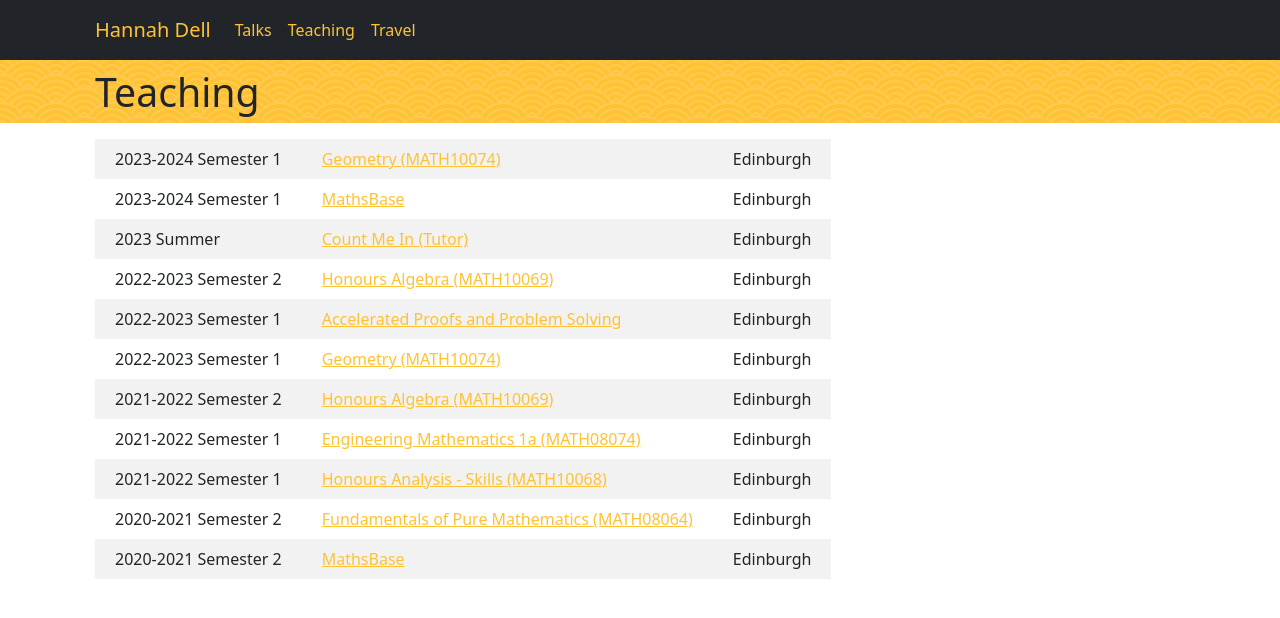
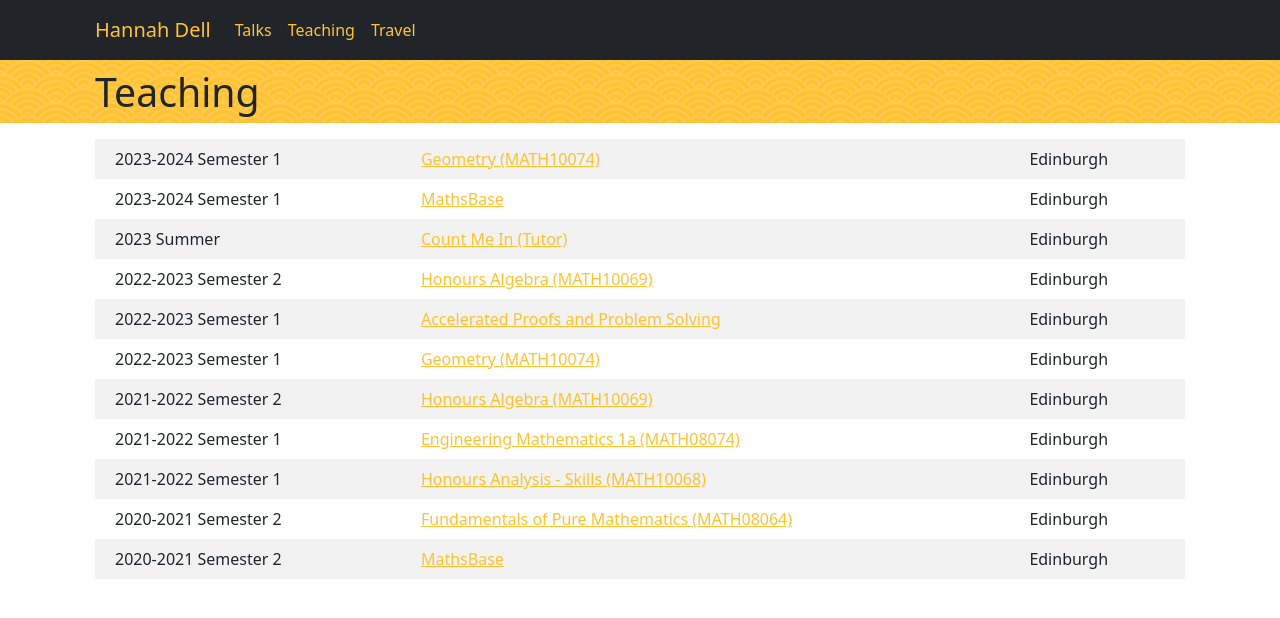
Before and after one commit to hannah-dell/hannah-dell.github.io, a React (Vite) app in the folder hannah-dell/: page /teaching in a window 1280 px wide. Shown: the top 618 px of the page. Built offline with nearby package versions, Linux system fonts and the light colour scheme.

Commit message:
Fixed table width on wide screens

```diff
--- a/hannah-dell/src/index.css
+++ b/hannah-dell/src/index.css
@@ -68,9 +68,13 @@ body a:hover {
   border-radius: 4px;
 }
 
-table {
+.table-container {
   display: block;
   overflow-x: auto;
+  width: 100%;
+}
+
+table {
   width: 100%;
 }
 
--- a/hannah-dell/src/pages/Talks.jsx
+++ b/hannah-dell/src/pages/Talks.jsx
@@ -33,11 +33,13 @@ export default function Talks() {
 
   return (
     <div className="body-container py-4">
-      <table>
-        <tbody>
-          {tableRows}
-        </tbody>
-      </table>
+      <div className="table-container">
+        <table>
+          <tbody>
+            {tableRows}
+          </tbody>
+        </table>
+      </div>
     </div>
   )
 }
--- a/hannah-dell/src/pages/Teaching.jsx
+++ b/hannah-dell/src/pages/Teaching.jsx
@@ -28,11 +28,13 @@ export default function Teaching() {
 
   return (
     <div className="body-container py-4">
-      <table>
-        <tbody>
-          {tableRows}
-        </tbody>
-      </table>
+      <div className="table-container">
+        <table>
+          <tbody>
+            {tableRows}
+          </tbody>
+        </table>
+      </div>
     </div>
   )
 }
--- a/hannah-dell/src/pages/Travel.jsx
+++ b/hannah-dell/src/pages/Travel.jsx
@@ -28,11 +28,13 @@ export default function Travel() {
 
   return (
     <div className="body-container py-4">
-      <table>
-        <tbody>
-          {tableRows}
-        </tbody>
-      </table>
+      <div className="table-container">
+        <table>
+          <tbody>
+            {tableRows}
+          </tbody>
+        </table>
+      </div>
     </div>
   )
 }
```
